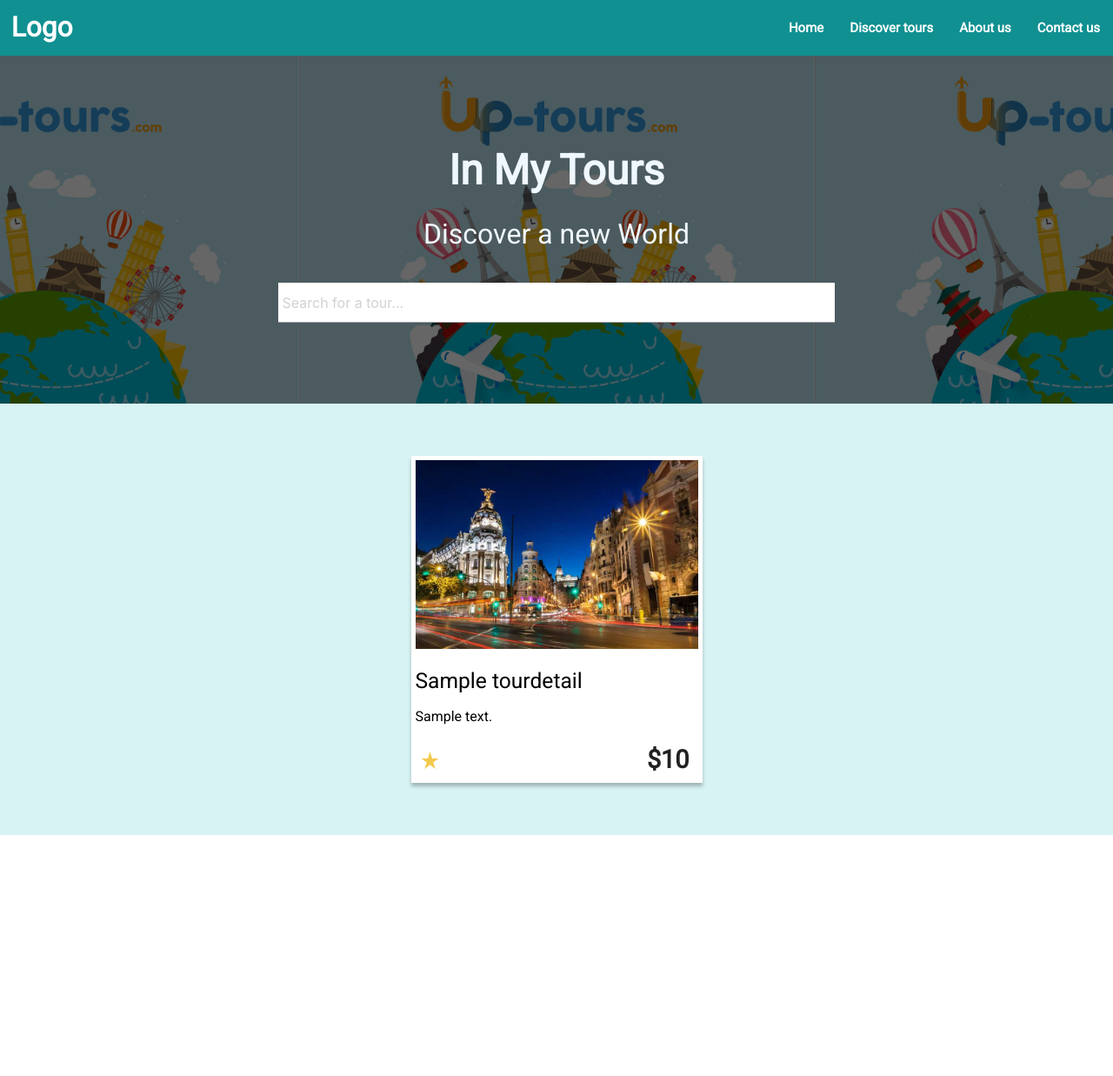
After one commit to SlimAidar/inmytoursv1, a Django app: page /tours/ in a window 1280 px wide. The commit adds this page. Shown: the top 1237 px of the page at 87% size. Run offline with Django 3.2, Linux system fonts and the light colour scheme; tables that the repository leaves empty hold one stand-in row (values such as "Sample post").

Commit message:
tours list with filter by destination

```diff
--- a/src/urls.py
+++ b/src/urls.py
@@ -5,7 +5,8 @@
 
 urlpatterns = [
     path('admin/', admin.site.urls),
-    path('', include('pages.urls'))
+    path('', include('pages.urls')),
+    path('', include('tours.urls')),
 ]
 
 if settings.DEBUG:
--- a/static/css/main.css
+++ b/static/css/main.css
@@ -7,6 +7,10 @@
     font-family: 'Roboto', sans-serif !important;
     font-size: 16px;
     background-color: #D7F3F3;
+}
+a {
+    color: black;
+    text-decoration: none;
 }
 /* global styling */
 .text-center {
@@ -114,44 +118,45 @@
     font-weight: bold;
     text-transform: uppercase;
 }
-.feautured .tours {
+.tours {
     display: grid;
     grid-template-columns: repeat(auto-fit, minmax(335px, 335px));
     grid-gap: 10px;
     justify-content: center;
 }
-.feautured .tours .tour {
+.tours .tour {
     background: #FFFFFF;
     box-shadow: 0px 4px 4px rgba(0, 0, 0, 0.25);
     transition: .3s all;
     padding: 5px;
 }
-.feautured .tours .tour .more_info {
+
+.tours .tour .more_info {
     display: grid;
     grid-template-columns: 1fr 1fr;
 }
-.feautured .tours .tour .more_info .stars {
+.tours .tour .more_info .stars {
     display: grid;
     grid-template-columns: 1fr 1fr 1fr 1fr 1fr;
 }
-.feautured .tours .tour .more_info .stars i {
+.tours .tour .more_info .stars i {
     width: 10px;
     color: #F2C94C;
     margin: 10px 0 0 5px;
 }
-.feautured .tours .tour .more_info .price {
+.tours .tour .more_info .price {
     font-weight: bold;
     font-size: 180%;
     text-align: right;
     margin: 0 10px 0px 0;
 }
-.feautured .tours .tour:hover {
+.tours .tour:hover {
     box-shadow: 5px 10px 4px rgba(0, 0, 0, 0.25);
 }
-.feautured .tours .tour>img {
+.tours .tour>img {
     width: 100%;
 }
-.feautured .tours .tour .price {
+.tours .tour .price {
     font-weight: bold;
 }
 /* end feautured */
@@ -192,3 +197,8 @@
     color: #FFFFFF;
 }
 /* end footer */
+
+/* tours list */
+.tours_list {
+    margin: 60px 0;
+}
--- a/templates/snippets/header.html
+++ b/templates/snippets/header.html
@@ -4,8 +4,8 @@
       <a href="#!" class="brand-logo">Logo</a>
       <a href="#" data-target="mobile-demo" class="sidenav-trigger"><i class="material-icons">menu</i></a>
       <ul class="right hide-on-med-and-down">
-        <li><a href="index.html">Home</a></li>
-        <li><a href="index.html">Discover tours</a></li>
+        <li><a href="/">Home</a></li>
+        <li><a href="{% url 'tour_list' %}">Discover tours</a></li>
         <li><a href="index.html">About us</a></li>
         <li><a href="index.html">Contact us</a></li>
       </ul>
--- /dev/null
+++ b/templates/snippets/tours/tours_list.html
@@ -0,0 +1,25 @@
+{% load static %}
+{% load extra_tags %}
+
+
+<div class="tours">
+    {% for tour in tours %}
+    <article class="tour">
+    <img src="{% static 'img/tours/madrid.jpg' %}" alt="">
+    <h5>
+        <a href="#">{{ tour.title }}</a>
+    </h5>
+    <p>
+        <a href="#">{{ tour.descreption | truncatewords:15 }}</a>
+    </p>
+    <div class="more_info">
+        <div class="stars">
+            {% for star in x|times:tour.tour.stars %}
+            <i class="material-icons">star_rate</i>
+            {% endfor %}
+        </div>
+        <span class="price">${{tour.tour.price}}</span>
+    </div>
+    </article>
+    {% endfor %}
+</div>
--- a/tours/models.py
+++ b/tours/models.py
@@ -22,7 +22,7 @@
 
 
 class TourDetail(models.Model):
-    title = models.CharField(max_length=50)
+    title = models.CharField(max_length=50, unique=True)
     descreption = models.TextField()
     tour = models.ForeignKey(Tour, on_delete=models.CASCADE)
 
--- /dev/null
+++ b/tours/templates/tours/tour_list.html
@@ -0,0 +1,11 @@
+{% extends 'base.html' %}
+
+{% block title %}
+Book Tours online
+{% endblock title %}
+
+{% block content %}
+    <section class="tours_list">
+        {% include 'snippets/tours/tours_list.html' with tours=object_list %}
+    </section>
+{% endblock content %}
--- a/tours/urls.py
+++ b/tours/urls.py
@@ -0,0 +1,7 @@
+from django.urls import path, include
+from . import views
+
+
+urlpatterns = [
+    path('tours/', views.TourListView.as_view(), name="tour_list"),
+]
--- a/tours/views.py
+++ b/tours/views.py
@@ -1,3 +1,15 @@
 from django.shortcuts import render
+from django.views.generic import ListView
+from .models import Tour, TourDetail
 
-# Create your views here.
+class TourListView(ListView):
+    model = TourDetail
+    template_name = "tours/tour_list.html"
+    paginate_by = 12
+
+    def get_queryset(self):
+        destination = self.request.GET.get('destination') or None
+        if destination is not None:
+            return TourDetail.objects.filter(tour__destination__name=destination)
+        else:
+            return super().get_queryset()
```
Also changed, not shown: pages/templates/pages/home.html (+2 -18 lines), tours/migrations/0003_auto_20190121_0804.py (added).
